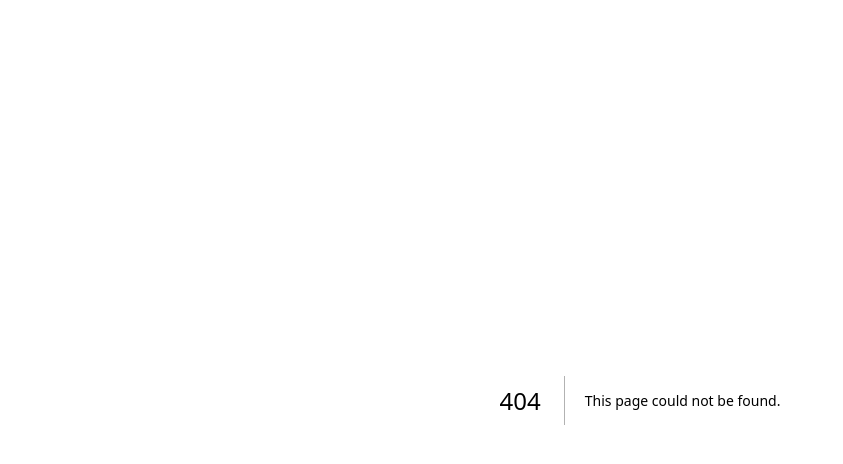
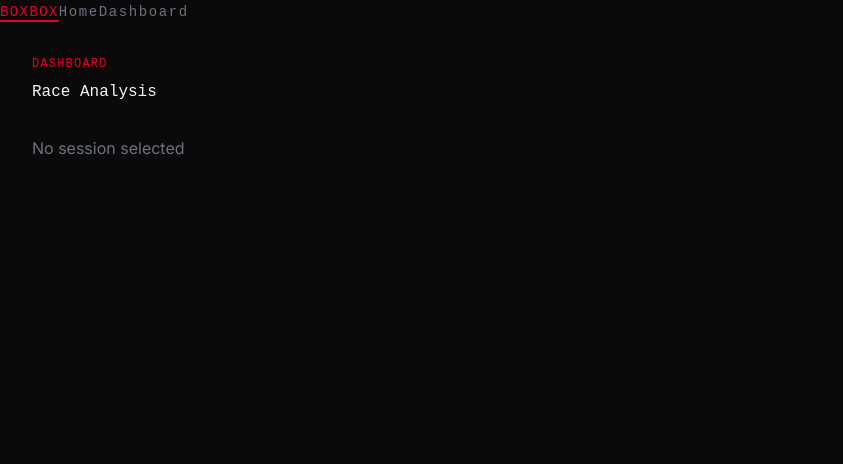
Before and after one commit to AkioTrya/projectboxbox, a Next.js app: page /dashboard in a window 1280 px wide. Before the commit this address had no page. Shown: the top 464 px of the page, without its empty margins (0-843 px from the left). Built offline with nearby package versions, Linux system fonts and the light colour scheme.

Commit message:
Navabar, dashboard route, theme setup

```diff
--- /dev/null
+++ b/app/dashboard/page.tsx
@@ -0,0 +1,13 @@
+export default function Dashboard() {
+    return (
+        <main className="min-h-screen bg-pit-black text-f1-white p-8">
+            <p className="text-f1-red font-display tracking-widest text-xs mb-2">
+                DASHBOARD
+            </p>
+            <h1 className="text-3x1 font-display mb-8">
+                Race Analysis
+            </h1>
+            <p className="text-f1-gray">No session selected</p>
+        </main>
+    )
+}
--- a/app/layout.tsx
+++ b/app/layout.tsx
@@ -1,33 +1,33 @@
-import type { Metadata } from "next";
-import { Geist, Geist_Mono } from "next/font/google";
+import Link from "next/link";
 import "./globals.css";
 
-const geistSans = Geist({
-  variable: "--font-geist-sans",
-  subsets: ["latin"],
-});
-
-const geistMono = Geist_Mono({
-  variable: "--font-geist-mono",
-  subsets: ["latin"],
-});
-
-export const metadata: Metadata = {
-  title: "Create Next App",
-  description: "Generated by create next app",
+export const metadata = {
+  title: "ProjectBoxbox",
+  description: "F1 Telemetry Dashboard",
 };
 
-export default function RootLayout({
-  children,
-}: Readonly<{
-  children: React.ReactNode;
-}>) {
+export default function RootLayout({ children }) {
   return (
-    <html
-      lang="en"
-      className={`${geistSans.variable} ${geistMono.variable} h-full antialiased`}
-    >
-      <body className="min-h-full flex flex-col">{children}</body>
+    <html lang="en">
+      <head>
+        <link href="https://fonts.googleapis.com/css2?family=Inter:wght@400;500;600&display=swap"
+          rel="stylesheet"
+        />
+      </head>
+      <body className="bg-pit-black text-f1-white min-h-screen font-body">
+        <nav className="text-f1-red font-display tracking-widest transition-colors">
+          <span className="text-f1-red font-display tracking-widest text-sm border-b-2 border-f1-red">
+            BOXBOX
+          </span>
+          <Link href="/" className="text-f1-gray hover:text-f1-white text-sm transition-colors">
+            Home
+          </Link>
+          <Link href="/dashboard" className="text-f1-gray hover:text-f1-white text-sm transition-colors">
+            Dashboard
+          </Link>
+        </nav>
+        {children}
+      </body>
     </html>
   );
 }
```
